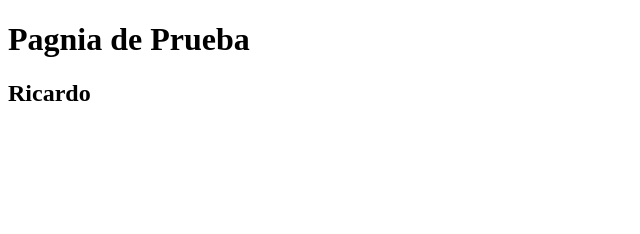
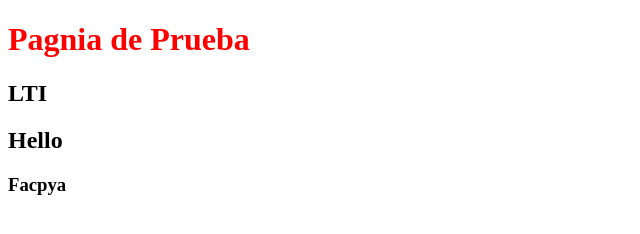
Before and after one commit to RicardoBanda/Mi_Pagina, a plain HTML site: page index.html in a window 1280 px wide. Shown: the whole page, without its empty margins (0-640 px from the left). Drawn offline with Linux system fonts and the light colour scheme.

Commit message:
Cambios clases

```diff
--- a/index.html
+++ b/index.html
@@ -7,7 +7,14 @@
     <title>Grupo 51</title>
 </head>
 <body>
-    <h1>Pagnia de Prueba</h1>
-    <h2>Ricardo</h2>
+    <h1 style="color: red; " id="header">Pagnia de Prueba</h1>
+
+    <h2 lang="es" hidden>Ricardo</h2>
+
+    <h2 class="h2_nice borde">LTI</h2>
+
+    <h2 lang="en">Hello</h2>
+
+    <h3>Facpya</h3>
 </body>
 </html>
```
